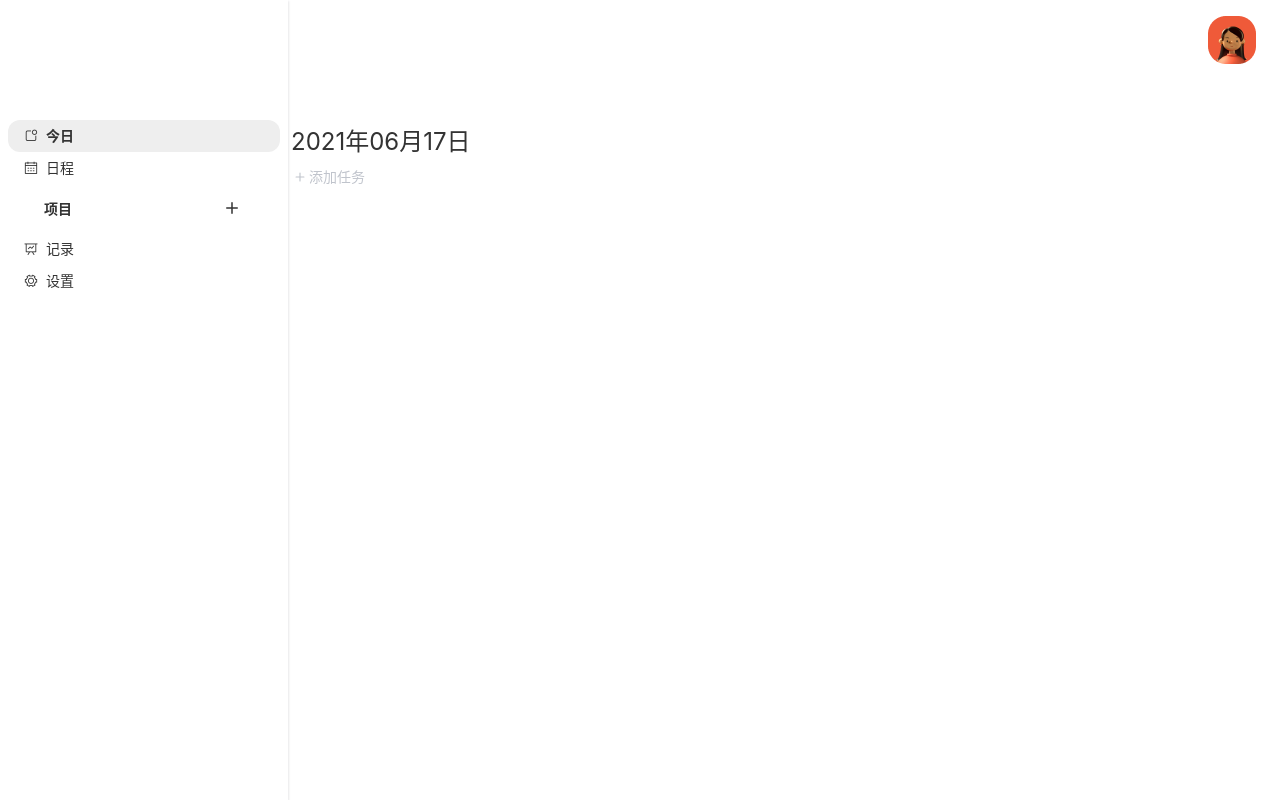
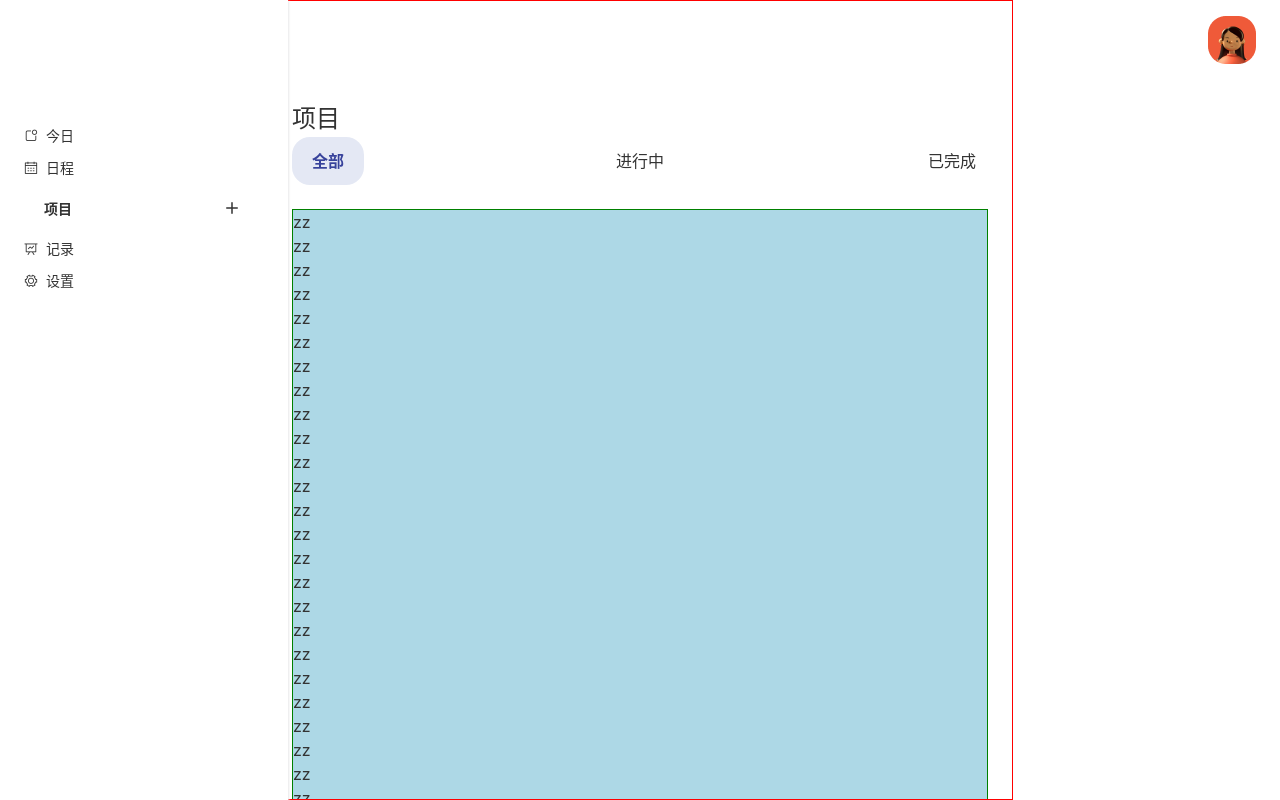
Before and after one commit to chenyulian/Vue-ToDo, a Vue app: page /#/projects in a window 1280 px wide. Before the commit this address led to /#/today. Built offline with nearby package versions, Linux system fonts and the light colour scheme; a web font is replaced by a local one.

Commit message:
项目页面手机端布局

```diff
--- a/src/App.vue
+++ b/src/App.vue
@@ -8,11 +8,10 @@
       </transition>
 
       <router-view class="content" />
-
+      <BottomNav />
       <!-- dialogs -->
       <add-project-dialog :visible.sync="addProjectDialogVisible" />
 
-      <BottomNav />
     </main>
   </div>
 </template>
@@ -49,11 +48,21 @@ main {
   display: flex;
   // border: 1px solid red;
   height: 100vh;
+  flex-direction: column;
 }
 
 .content {
   width: 100%;
   padding-top: 100px;
+  border: 1px solid red;
+  padding-left: 24px;
+  padding-right: 24px;
+  max-width: 746px;
+  margin-left: auto;
+  margin-right: auto;
+  // margin-top: 24px;
+  flex-grow: 1;
+  overflow: auto;
 }
 .slide-fade-enter-active {
   transition: all .3s ease
--- a/src/components/BottomNav.vue
+++ b/src/components/BottomNav.vue
@@ -24,15 +24,19 @@
             this.selected = index;
             if(this.selected === 1) {
                 this.$router.push("/today");
+                // this.$emit("goto", "/today")
             }
             if(this.selected === 2) {
                 this.$router.push("/projects");
+                // this.$emit("goto", "/projects")
             }
             if(this.selected === 3) {
                 this.$router.push("/stats");
+                // this.$emit("goto", "/stats")
             }
             if(this.selected === 4) {
                 this.$router.push("/about");
+                // this.$emit("goto", "/about")
             }
         }
     }
@@ -47,12 +51,16 @@ $projectWidth: 96px;
 $spacing: calc((100vw - 4 * #{$seletedWidth}) / 5);
 .bottom-nav {
   display: none;
-  position: absolute;
-  bottom: 0;
-  left: 0;
-  height: 64px;
+//   position: absolute;
+//   bottom: 0;
+//   left: 0;
+  flex: 0 0 64px;
+  position: relative;
+//   height: 64px;
   width: 100vw;
   border-top: 1px solid #E8E8EA;
+  background: white;
+  z-index: 2;
   @media (max-width:500px) {
     display: block;
   }
--- a/src/views/ProjectPage.vue
+++ b/src/views/ProjectPage.vue
@@ -128,14 +128,14 @@
 
 <style lang="scss" scoped>
 @import "~@/assets/style/common.scss";
-.projectPage {
-    padding-left: 24px;
-    padding-right: 24px;
-    max-width: 746px;
-    margin-left: auto;
-    margin-right: auto;
-    margin-top: 24px;
-}
+// .projectPage {
+//     padding-left: 24px;
+//     padding-right: 24px;
+//     max-width: 746px;
+//     margin-left: auto;
+//     margin-right: auto;
+//     margin-top: 24px;
+// }
 
 .add_block_divider_container {
    height: 32px;
--- a/src/views/Projects.vue
+++ b/src/views/Projects.vue
@@ -1,6 +1,41 @@
 <template>
     <div>
-        Projects
+        <h2>项目</h2>
+        <ul class="filters">
+            <li class="selected">全部</li>
+            <li>进行中</li>
+            <li>已完成</li>
+        </ul>
+        <ul class="project-list">
+            <li>zz</li>
+            <li>zz</li>
+            <li>zz</li><li>zz</li>
+            <li>zz</li>
+            <li>zz</li>
+            <li>zz</li>
+            <li>zz</li>
+            <li>zz</li>
+            <li>zz</li>
+            <li>zz</li>
+            <li>zz</li>
+            <li>zz</li>
+            <li>zz</li>
+            <li>zz</li>
+            <li>zz</li>
+            <li>zz</li>
+            <li>zz</li>
+            <li>zz</li>
+            <li>zz</li>
+            <li>zz</li>
+            <li>zz</li>
+            <li>zz</li>
+            <li>zz</li>
+            <li>zz</li>
+            <li>zz</li>
+            <li>zz</li>
+            <li>zz</li>
+            <li>zz</li>
+        </ul>
     </div>
 </template>
 
@@ -15,5 +50,32 @@ import Component from "vue-class-component";
 </script>
 
 <style lang="scss" scoped>
+.filters {
+    display: flex;
+    height: 48px;
+    align-items: center;
+    justify-content: space-between;
+    // padding: 0 36px;
+    & > li {
+        // padding: 0 18px;
+        height: 100%;
+        line-height: 48px;
+        width: 72px;
+        text-align: center;
+        border-radius: 18px;
 
+        &.selected {
+            background: #e4e8f4;
+            color: #37429B;
+            font-weight: 600;
+        }
+    }
+}
+
+ .project-list {
+        border: 1px solid green;
+        background: lightblue;
+        margin-top: 24px;
+        overflow: auto;
+    }
 </style>
--- a/src/views/Today.vue
+++ b/src/views/Today.vue
@@ -63,14 +63,14 @@
 <style lang="scss" scoped>
 @import '~@/assets/style/common.scss';
 
-.today {
-    padding-left: 24px;
-    padding-right: 24px;
-    max-width: 746px;
-    margin-left: auto;
-    margin-right: auto;
-    margin-top: 24px;
-}
+// .today {
+//     padding-left: 24px;
+//     padding-right: 24px;
+//     max-width: 746px;
+//     margin-left: auto;
+//     margin-right: auto;
+//     margin-top: 24px;
+// }
 
 .task_list > ul > li hr {
     border:0;
```
